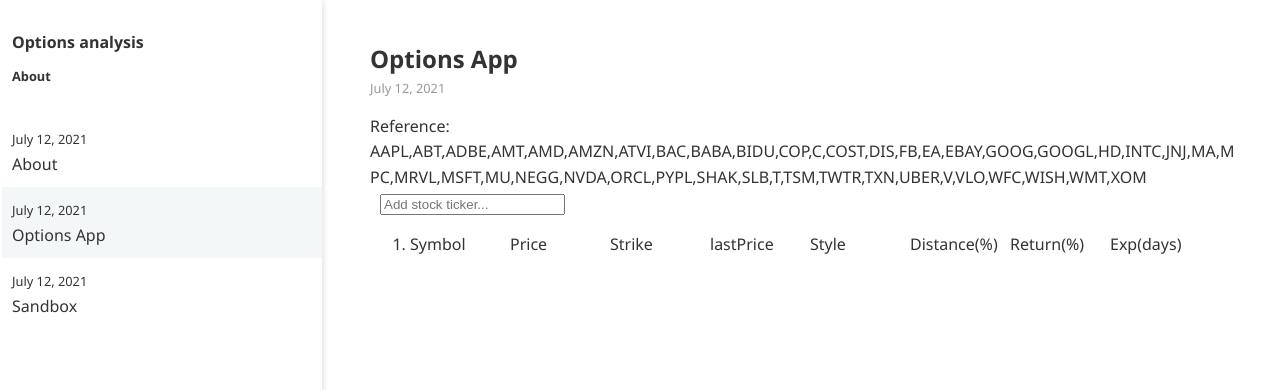
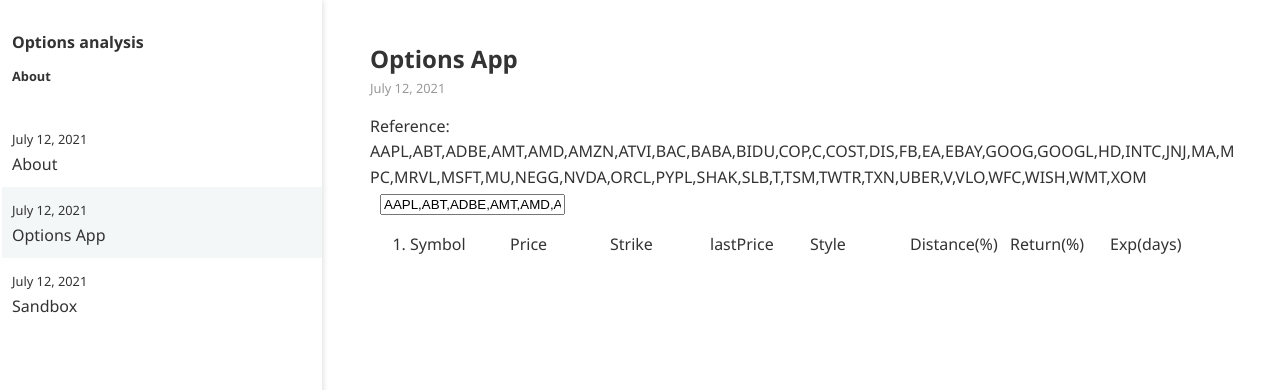
Before and after one commit to Chipingai/Chipingai.github.io, a Jekyll site: the page _posts/2021-07-12-options-app.html, which Jekyll copies as it is, in a window 1280 px wide. Shown: the top 390 px of the page. Built offline with Jekyll 4.4.1, drawn with Linux system fonts in a browser that asks for light colours.

Commit message:
Update 2021-07-12-options-app.html

```diff
--- a/_posts/2021-07-12-options-app.html
+++ b/_posts/2021-07-12-options-app.html
@@ -1,13 +1,16 @@
 <div>
 
 <span style="word-wrap:break-word">Reference: AAPL,ABT,ADBE,AMT,AMD,AMZN,ATVI,BAC,BABA,BIDU,COP,C,COST,DIS,FB,EA,EBAY,GOOG,GOOGL,HD,INTC,JNJ,MA,MPC,MRVL,MSFT,MU,NEGG,NVDA,ORCL,PYPL,SHAK,SLB,T,TSM,TWTR,TXN,UBER,V,VLO,WFC,WISH,WMT,XOM</span>
-	<br>
-  <input onkeyup="if (event.keyCode == 27) this.value = '';
+
+<br>
+
+<input onkeyup="if (event.keyCode == 27) this.value = '';
 		else if (event.keyCode == 13) {
 			event.preventDefault();
 			submitTicker();
 		}"
-id="tickerInput" type="text" style="margin-left:10px; margin-right:10px" autocomplete="off" placeholder="Add stock ticker...">
+id="tickerInput" type="text" style="margin-left:10px; margin-right:10px" value="AAPL,ABT,ADBE,AMT,AMD,AMZN,ATVI,BAC,BABA,BIDU,COP,C,COST,DIS,FB,EA,EBAY,GOOG,GOOGL,HD,INTC,JNJ,MA,MPC,MRVL,MSFT,MU,NEGG,NVDA,ORCL,PYPL,SHAK,SLB,T,TSM,TWTR,TXN,UBER,V,VLO,WFC,WISH,WMT,XOM"
+autocomplete="off" placeholder="Add stock ticker...">
 
   <ol id="list"><li><span style="width:100px; display:inline-block;">Symbol</span><span style="width:100px; display:inline-block;">Price</span><span style="width:100px; display:inline-block;">Strike</span><span style="width:100px; display:inline-block;">lastPrice</span><span style="width:100px; display:inline-block;">Style</span><span style="width:100px; display:inline-block;">Distance(%)</span><span style="width:100px; display:inline-block;">Return(%)</span><span style="width:100px; display:inline-block;">Exp(days)</span>
 </li></ol>
```
